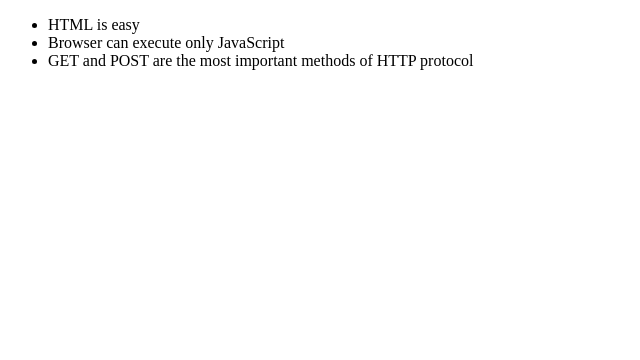
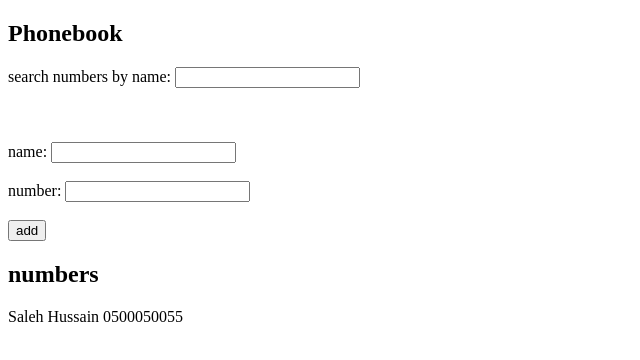
Before and after one commit to ProgSaleh/fullstackopen2022, a React (Create React App) app in the folder part2/: page / in a window 1280 px wide. Shown: the top 360 px of the page, without its empty margins (0-640 px from the left). Built offline with nearby package versions, Linux system fonts and the light colour scheme; data requests are answered from the project's data file.

Commit message:
code clean and adding local db.

```diff
--- a/part2/db.json
+++ b/part2/db.json
@@ -1,22 +1,24 @@
 {
-  "notes": [
+  "persons": [
     {
-      "id": 1,
-      "content": "HTML is easy",
-      "date": "2022-1-17T17:30:31.098Z",
-      "important": true
+      "name": "Saleh Hussain",
+      "number": "040-123456",
+      "id": 1
     },
     {
-      "id": 2,
-      "content": "Browser can execute only JavaScript",
-      "date": "2022-1-17T18:39:34.091Z",
-      "important": false
+      "name": "Ada Lovelace",
+      "number": "39-44-5323523",
+      "id": 2
     },
     {
-      "id": 3,
-      "content": "GET and POST are the most important methods of HTTP protocol",
-      "date": "2022-1-17T19:20:14.298Z",
-      "important": true
+      "name": "Dan Abramov",
+      "number": "12-43-234345",
+      "id": 3
+    },
+    {
+      "name": "Mary Poppendieck",
+      "number": "39-23-6423122",
+      "id": 4
     }
   ]
 }
--- a/part2/src/App.js
+++ b/part2/src/App.js
@@ -1,24 +1,79 @@
-import { useState, useEffect } from "react";
-import axios from "axios";
-import Note from "./components/Note";
+import { useState } from "react";
+import Form from "./components/Form";
+import Person from "./components/Person";
+import SearchField from "./components/SearchField";
+
+// already refactored!
 
 const App = () => {
-  const [notes, setNotes] = useState([]);
-  // const [newNote, setNewNote] = useState("");
-  // const [showAll, setShowAll] = useState(true);
+  const [persons, setPersons] = useState([
+    { name: "Saleh Hussain", phone: "0500050055" },
+  ]);
+  const [newName, setNewName] = useState("");
+  const [newNumber, setNewNumber] = useState("");
+  const [searchField, setSearchField] = useState("");
 
-  useEffect(() => {
-    axios.get("http://localhost:3001/notes").then((res) => {
-      setNotes(res.data);
-    });
-  }, []);
+  const addPerson = (event) => setNewName(event.target.value);
+
+  const addNumber = (event) => setNewNumber(event.target.value);
+
+  const addFullPerson = (event) => {
+    if (!newName || !newNumber) {
+      event.preventDefault(); // to prevent reloading the page...
+      return;
+    }
+    if (persons.some((p) => (p.name === newName ? true : false))) {
+      alert(`(${newName}) is already added to phonebook!`);
+      event.preventDefault(); // to prevent reloading the page...
+      setNewName("");
+      return;
+    }
+    event.preventDefault();
+    const newPerson = { name: newName, phone: newNumber };
+    // setPersons(persons.concat(newPerson));
+    setPersons([...persons, newPerson]);
+    setNewName("");
+    setNewNumber("");
+  };
+
+  const addSearch = (event) => {
+    setSearchField(event.target.value);
+
+    const searchedPerson = persons.find(
+      (p) => p.name.toLowerCase() === event.target.value.toLowerCase()
+    );
+    if (searchedPerson) {
+      setPersons([searchedPerson]);
+    }
+  };
 
   return (
-    <ul>
-      {notes.map((n) => (
-        <Note key={n.id} text={n.content} />
+    <div>
+      <h2>Phonebook</h2>
+
+      <SearchField searchField={searchField} addSearch={addSearch} />
+
+      <br />
+      <br />
+      <br />
+
+      <Form
+        addName={addFullPerson}
+        newName={newName}
+        addPerson={addPerson}
+        newNumber={newNumber}
+        addNumber={addNumber}
+      />
+
+      <h2>numbers</h2>
+
+      {persons.map((p) => (
+        <Person
+          /* key is NOT reliable... */ key={Math.random() * 10}
+          person={p}
+        />
       ))}
-    </ul>
+    </div>
   );
 };
 
--- /dev/null
+++ b/part2/src/components/Person.js
@@ -0,0 +1,7 @@
+const Person = ({ person }) => (
+  <p>
+    {person.name} {person.phone}
+  </p>
+);
+
+export default Person;
--- /dev/null
+++ b/part2/src/components/SearchField.js
@@ -0,0 +1,7 @@
+const SearchField = ({ searchField, addSearch }) => (
+  <div>
+    search numbers by name: <input value={searchField} onChange={addSearch} />
+  </div>
+);
+
+export default SearchField;
```
